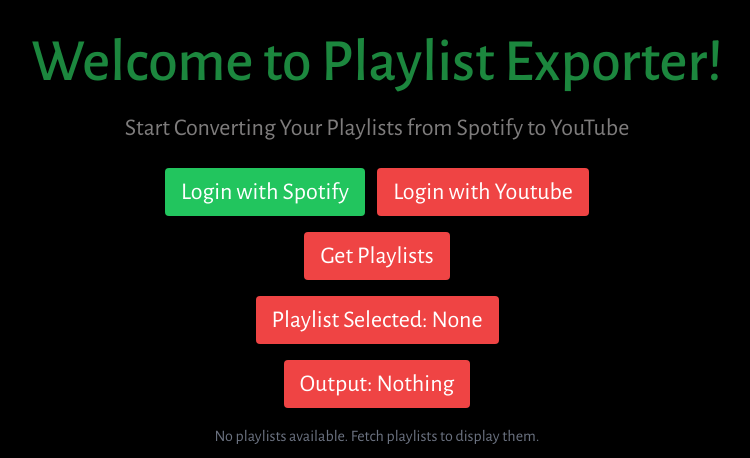
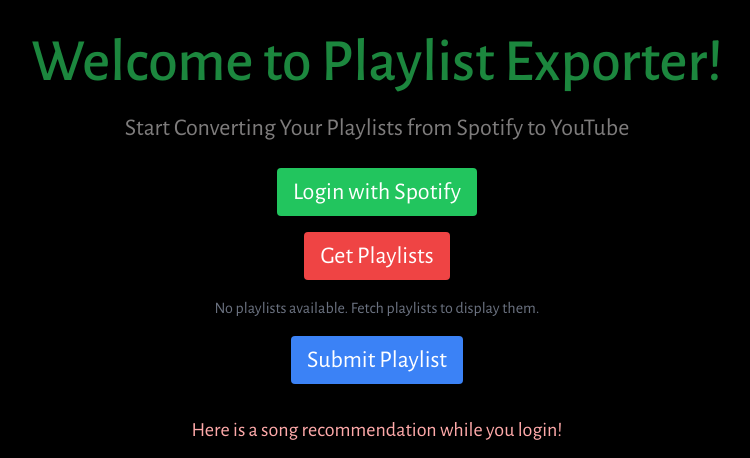
Before and after one commit to JOwen-ster/PlaylistExporter, a SvelteKit app in the folder frontend/: page / in a window 1280 px wide. Shown: the top 458 px of the page, without its empty margins (263-1013 px from the left). Built offline with nearby package versions, Linux system fonts and the light colour scheme; grey boxes are pictures that could not be loaded.

Commit message:
added youtube button logic

```diff
--- a/frontend/src/routes/+page.svelte
+++ b/frontend/src/routes/+page.svelte
@@ -5,6 +5,7 @@
   let spotifyPlaylistLink = ""; // Bind to the input field
   let playlists = [];
   let playlistSelected = "None";
+  let spotifyLogin = false;
   async function fetchPlaylist() {
     try {
       const response = await fetch(`http://localhost:8090/getPlaylists`, { method: 'GET' });
@@ -36,6 +37,7 @@
     output = `Fetch failed: ${error.message}`;
   }
   spotifyResponse = "Logged In";
+  spotifyLogin = true;
   }
 
   async function submitSpotifyPlaylist() {
@@ -113,21 +115,19 @@
           on:click={spotifyAuth}>
           {spotifyResponse}
         </button>
+        {#if spotifyLogin}
         <button
           class="md:text-2xl text-center text-white bg-red-500 py-2 px-4 rounded hover:bg-red-600"
           on:click={youtubeAuth}>
           Login with Youtube
         </button>
+        {/if}
       </div>
 
       <button class="md:text-2xl text-center text-white bg-red-500 py-2 px-4 rounded hover:bg-red-600"
       on:click={fetchPlaylist}>
         Get Playlists
       </button>
-      <p class="md:text-2xl text-center text-white bg-red-500 py-2 px-4 rounded hover:bg-red-600">Playlist Selected: {playlistSelected}</p>
-
-        <p class="md:text-2xl text-center text-white bg-red-500 py-2 px-4 rounded hover:bg-red-600">Output: {output}</p>
-
     <!-- Display Playlists -->
   <div class="space-y-4 w-full text-center">
     {#if playlists.length > 0}
```
